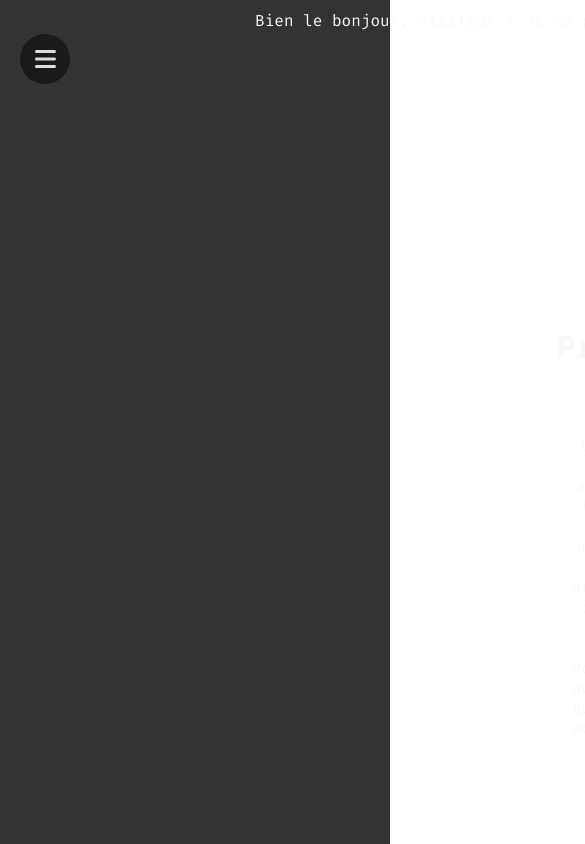
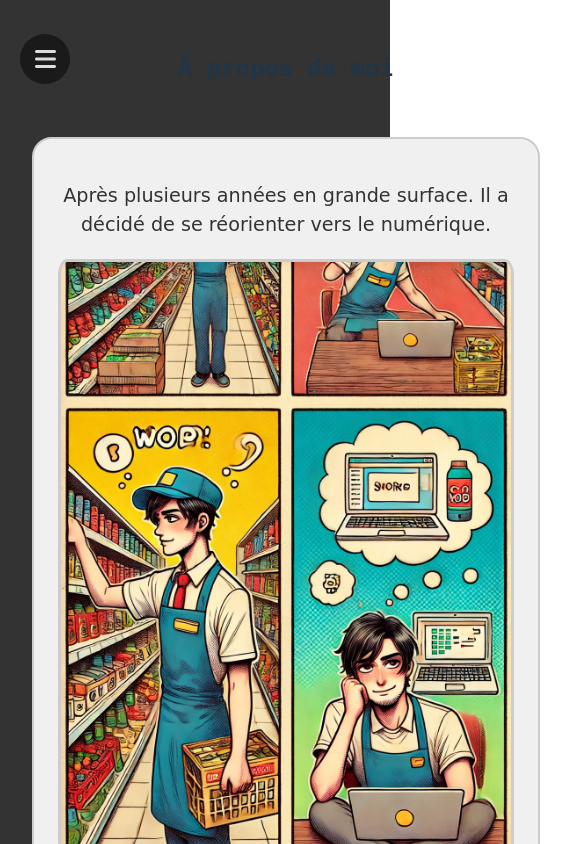
Before and after one commit to ClemMc/Portfolio, a React (Vite) app: page / in a window 390 px wide. Shown: the part 740-1584 px from the top of the page, 585 px wide, since content can reach past the window. Built offline with nearby package versions, Linux system fonts and the light colour scheme.

Commit message:
refactor: Improve website structure and design
Remove unnecessary components and improve the layout
Enhance the comic section with a better visual design
Update the About section with more engaging content

```diff
--- a/src/App.jsx
+++ b/src/App.jsx
@@ -1,5 +1,5 @@
 import Welcome from './sections/Welcome';
-import Bio from './sections/Bio';
+// import Bio from './sections/Bio';
 import Header from './sections/Header';
 import Footer from './sections/Footer';
 import Projects from './sections/Projects';
@@ -15,7 +15,7 @@ function App() {
       <Header />
       <main>
         <Welcome />
-        <Bio />
+        {/* <Bio /> */}
         <AboutSection />
         <Projects />
         <Footer />
--- a/src/components/Card.jsx
+++ b/src/components/Card.jsx
@@ -3,12 +3,11 @@ import Categories from './Categories';
 import '../styles/card.scss';
 import '../styles/sections/projects.scss';
 
-const Card = ({ logo, category, description, link, title }) => {
+const Card = ({ logo, category, description, link }) => {
     return (
         <article className="project-card" onClick={() => window.open(link, "_blank")}>
-            <img src={logo} alt={`${title} logo`} className="card-logo" />
+            <img src={logo}  className="card-logo" />
             <div className="card-info">
-                <h3 className="card-title">{title}</h3>
                 <p className="card-description">{description}</p>
                 <Categories selectedCategories={category} />
             </div>
@@ -21,7 +20,6 @@ Card.propTypes = {
     category: PropTypes.arrayOf(PropTypes.string).isRequired,
     description: PropTypes.string.isRequired,
     link: PropTypes.string.isRequired,
-    title: PropTypes.string.isRequired,
 };
 
 export default Card;
--- a/src/components/ComicSection.jsx
+++ b/src/components/ComicSection.jsx
@@ -5,24 +5,27 @@ const ComicSection = ({ items }) => {
     return (
       <div className="comic-section">
         {items.map((item, index) => (
-          <div className={`comic-frame ${index % 2 === 0 ? "left" : "right"}`} key={index}>
+          <div className={`comic-frame ${item.side}`} key={index}>
             <div className="comic-bubble">
               <p>{item.text}</p>
+            <img src={item.image} alt={`Illustration for ${item.text}`} className="comic-image" />
             </div>
-            <img src={item.image} alt={`Illustration for ${item.text}`} className="comic-image" />
           </div>
         ))}
       </div>
     );
   };
 
+
   ComicSection.propTypes = {
     items: PropTypes.arrayOf(
       PropTypes.shape({
         text: PropTypes.string.isRequired,
         image: PropTypes.string.isRequired,
+        side: PropTypes.oneOf(["left", "right"]).isRequired, // Nouvelle validation
       })
     ).isRequired,
   };
 
+
   export default ComicSection;
--- a/src/sections/AboutSection.jsx
+++ b/src/sections/AboutSection.jsx
@@ -5,16 +5,24 @@ import sport from "../assets/sport.webp";
 
 const aboutItems = [
   {
-    text: "Je m'appelle Clément et je suis passionné par le développement web.",
+    text: "Après plusieurs années en grande surface. Il a décidé de se réorienter vers le numérique.",
     image: magasin,
+    side: "left",
   },
   {
-    text: "J'adore apprendre de nouvelles technologies comme React et Sass.",
+    text: "Il a commencé une formation et, quelques mois plus tard, ses progrès étaient impressionnants.",
     image: ordi,
+    side: "right",
   },
   {
-    text: "Mon objectif est de devenir un développeur full-stack compétent.",
+    text: "Aujourd'hui, il continue à se perfectionner pour transformer sa passion en métier.",
+    image: ordi,
+    side: "right",
+  },
+  {
+    text: "À côté de ça, Clément adore le sport, les jeux vidéo, la lecture et le cinéma.",
     image: sport,
+    side: "right",
   },
 ];
 
--- a/src/sections/Header.jsx
+++ b/src/sections/Header.jsx
@@ -37,7 +37,7 @@ function Header() {
             </li>
             <li>
               <a
-                href="#biographie"
+                href="#about"
                 className={activeSection === 'about' ? 'active' : ''}
                 onClick={() => handleSetActive('about')}
               >
--- a/src/styles/sections/ComicSection.scss
+++ b/src/styles/sections/ComicSection.scss
@@ -1,7 +1,12 @@
+#about {
+    margin-top: 35%;
+    padding-bottom: 20rem;
+}
+
 .comic-section {
-    display: flex;
-    flex-direction: row;
-    align-items: center;
+    margin-top: 10%;
+    display: grid;
+    grid-template-columns: repeat(2, 0.5fr);
     gap: 2rem;
 
     .comic-frame {
@@ -11,14 +16,6 @@
       width: 100%;
       max-width: 800px;
 
-      &.left {
-        flex-direction: row;
-      }
-
-      &.right {
-        flex-direction: row-reverse;
-      }
-
       .comic-bubble {
         background-color: #f0f0f0;
         padding: 1.5rem;
@@ -27,29 +24,48 @@
         position: relative;
 
         p {
-          margin: 0;
+          margin: 10;
           font-size: 1.2rem;
-          font-family: "Comic Sans MS", sans-serif; // Pour un effet bande dessinée.
-        }
-
-        &:after {
-          content: "";
-          position: absolute;
-          width: 0;
-          height: 0;
-          border-style: solid;
-          border-width: 10px;
-          border-color: transparent #f0f0f0 transparent transparent;
-          top: 50%;
-          left: -20px;
-          transform: translateY(-50%);
+          font-family: "Comic Sans MS", sans-serif;
+          color: #333;
         }
       }
 
       .comic-image {
-        max-width: 350px;
-        border-radius: 5%;
+        max-width: 450px;
+        border-radius: 2%;
         border: 3px solid #ccc;
       }
     }
   }
+
+
+  @media (max-width: 1024px) {
+    .comic-section {
+      grid-template-columns: repeat(2, 1fr);
+    }
+
+    .comic-frame {
+      max-width: 600px;
+    }
+
+    .comic-image {
+      max-width: 350px;
+    }
+  }
+
+
+  @media (max-width: 768px) {
+    .comic-section {
+      grid-template-columns: 1fr;
+      margin-top: 10%;
+    }
+
+    .comic-frame {
+      max-width: 100%;
+    }
+
+    .comic-image {
+      max-width: 250px;
+    }
+  }
```
